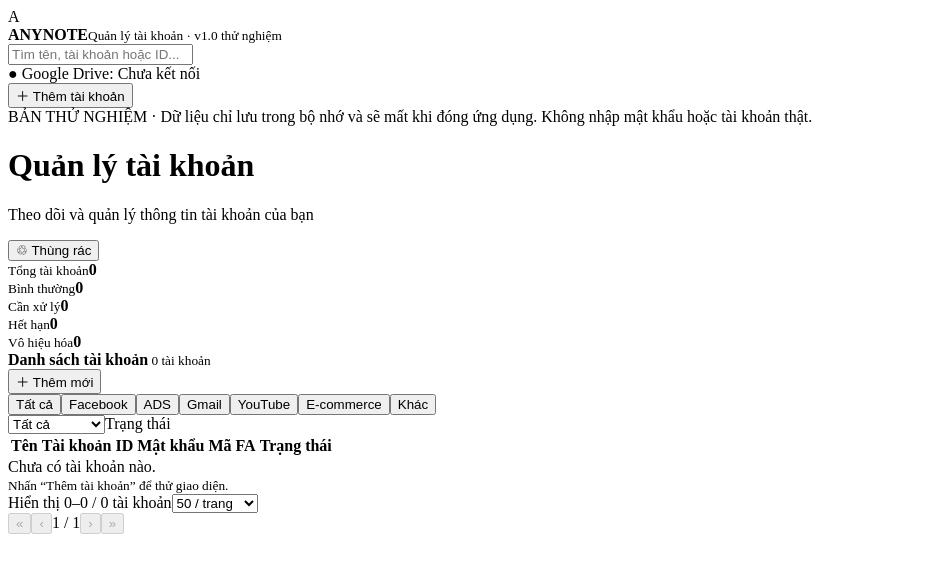
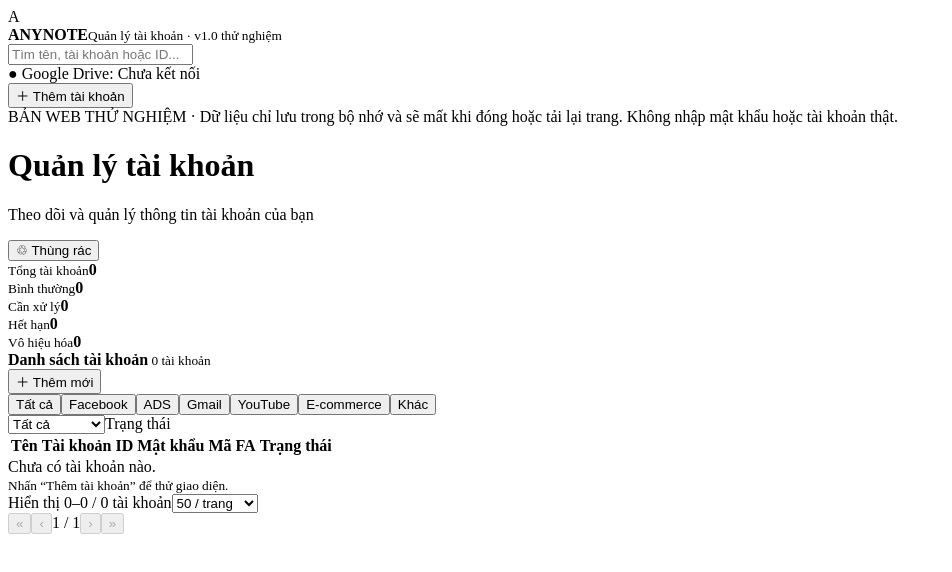
Before and after one commit to theodoichatpage/ANYNOTE, a React (Vite) app: page / in a window 1280 px wide. Shown: the top 572 px of the page, without its empty margins (0-952 px from the left). Built offline with nearby package versions, Linux system fonts and the light colour scheme.

Commit message:
Enable browser clipboard for experimental web view

```diff
--- a/src/main.tsx
+++ b/src/main.tsx
@@ -4,7 +4,7 @@ import {queryAccounts, validateAccount} from './accounts.mjs';
 import './style.css';
 import {generateTotp} from './totp.mjs';
 declare global { interface Window { anynote?: { copy: (value:string) => Promise<void> } } }
-function Copy({value}:{value:string}) { const [message,setMessage]=useState(''); return value ? <button className="icon copy" title={message||'Sao chép; tự xóa sau 30 giây'} onClick={async()=>{try{if(!window.anynote) throw new Error(); await window.anynote.copy(value);setMessage('Đã sao chép');setTimeout(()=>setMessage(''),2000)}catch{setMessage('Không thể sao chép')}}}>{message||'⧉'}</button> : null; }
+function Copy({value}:{value:string}) { const [message,setMessage]=useState(''); return value ? <button className="icon copy" title={message||(window.anynote?'Sao chép; tự xóa sau 30 giây':'Sao chép vào clipboard')} onClick={async()=>{try{if(window.anynote) await window.anynote.copy(value); else if(navigator.clipboard && window.isSecureContext) await navigator.clipboard.writeText(value); else throw new Error('Clipboard unavailable');setMessage('Đã sao chép');setTimeout(()=>setMessage(''),2000)}catch{setMessage('Không thể sao chép')}}}>{message||'⧉'}</button> : null; }
 function Totp({secret}:{secret:string}) { const [code,setCode]=useState(''), [now,setNow]=useState(Date.now()); useEffect(()=>{const timer=setInterval(()=>setNow(Date.now()),1000);return()=>clearInterval(timer)},[]); useEffect(()=>{let active=true; if(!secret){setCode('');return} generateTotp(secret,now).then((v:string)=>{if(active)setCode(v)}).catch(()=>{if(active)setCode('Không hợp lệ')});return()=>{active=false}},[secret,Math.floor(now/30000)]);return secret?<>{code} <small>{30-Math.floor(now/1000)%30}s</small>{/^\d{6}$/.test(code)&&<Copy value={code}/>}</>:<>—</>; }
 type Account = {id:string;name:string;account:string;accountId:string;password:string;fa:string;group:string;status:string;updated:number;deleted?:boolean};
 const groups=['Tất cả','Facebook','ADS','Gmail','YouTube','E-commerce','Khác'];
@@ -17,7 +17,7 @@ function App(){
  function del(a:Account,deleted:boolean){setAccounts(prev=>prev.map(x=>x.id===a.id?{...x,deleted}:x));}
  function toggle(id:string){setShown(v=>v.includes(id)?v.filter(x=>x!==id):[...v,id])}
  return <><header><div className="brand"><span className="logo">A</span><div><b>ANY<span>NOTE</span></b><small>Quản lý tài khoản · v1.0 thử nghiệm</small></div></div><input className="search" placeholder="Tìm tên, tài khoản hoặc ID..." value={search} onChange={e=>{setSearch(e.target.value);setPage(1)}}/><div className="connection">● Google Drive: Chưa kết nối</div><button className="primary" onClick={()=>setDraft(empty())}>＋ Thêm tài khoản</button></header>
- <main><div className="notice">BẢN THỬ NGHIỆM · Dữ liệu chỉ lưu trong bộ nhớ và sẽ mất khi đóng ứng dụng. Không nhập mật khẩu hoặc tài khoản thật.</div><div className="title"><div><h1>Quản lý tài khoản</h1><p>Theo dõi và quản lý thông tin tài khoản của bạn</p></div><button onClick={()=>{setTrash(!trash);setPage(1)}}>{trash?'← Danh sách tài khoản':'♲ Thùng rác'}</button></div>
+ <main><div className="notice">{window.anynote?'BẢN THỬ NGHIỆM · Dữ liệu chỉ lưu trong bộ nhớ và sẽ mất khi đóng ứng dụng. Không nhập mật khẩu hoặc tài khoản thật.':'BẢN WEB THỬ NGHIỆM · Dữ liệu chỉ lưu trong bộ nhớ và sẽ mất khi đóng hoặc tải lại trang. Không nhập mật khẩu hoặc tài khoản thật.'}</div><div className="title"><div><h1>Quản lý tài khoản</h1><p>Theo dõi và quản lý thông tin tài khoản của bạn</p></div><button onClick={()=>{setTrash(!trash);setPage(1)}}>{trash?'← Danh sách tài khoản':'♲ Thùng rác'}</button></div>
  <div className="stats">{[['Tổng tài khoản',accounts.filter(a=>!a.deleted).length],...statuses.map(s=>[s,accounts.filter(a=>!a.deleted&&a.status===s).length])].map(([label,n])=><div className="stat" key={label}><small>{label}</small><strong>{n}</strong><div className="line"/></div>)}</div>
  <section><div className="section-head"><div><b>{trash?'Thùng rác':'Danh sách tài khoản'}</b><small> {result.total} tài khoản</small></div><button className="primary" onClick={()=>setDraft(empty())}>＋ Thêm mới</button></div><div className="tabs">{groups.map(g=><button className={group===g?'selected':''} key={g} onClick={()=>{setGroup(g);setPage(1)}}>{g}</button>)}</div><div className="filters"><select value={status} onChange={e=>{setStatus(e.target.value);setPage(1)}}><option>Tất cả</option>{statuses.map(s=><option key={s}>{s}</option>)}</select><span>Trạng thái</span></div>
  <div className="table-wrap"><table><thead><tr><th>Tên</th><th>Tài khoản</th><th>ID</th><th>Mật khẩu</th><th>Mã FA</th><th>Trạng thái</th><th></th></tr></thead><tbody>{result.items.map((a:Account)=><tr key={a.id} onDoubleClick={()=>setDraft({...a})}><td><button className="link" onClick={()=>setDraft({...a})}>{a.name}</button></td><td>{a.account||'—'} <Copy value={a.account}/></td><td>{a.accountId||'—'} <Copy value={a.accountId}/></td><td>{a.password?(shown.includes(a.id)?a.password:'••••••••'):'—'} {a.password&&<button className="icon" onClick={()=>toggle(a.id)}>◉</button>} <Copy value={a.password}/></td><td><Totp secret={a.fa}/></td><td><span className="badge">● {a.status}</span></td><td><button onClick={()=>del(a,!trash)}>{trash?'Khôi phục':'Xóa'}</button></td></tr>)}</tbody></table>{!result.total&&<div className="empty">Chưa có tài khoản nào.<br/><small>Nhấn “Thêm tài khoản” để thử giao diện.</small></div>}</div>
```
